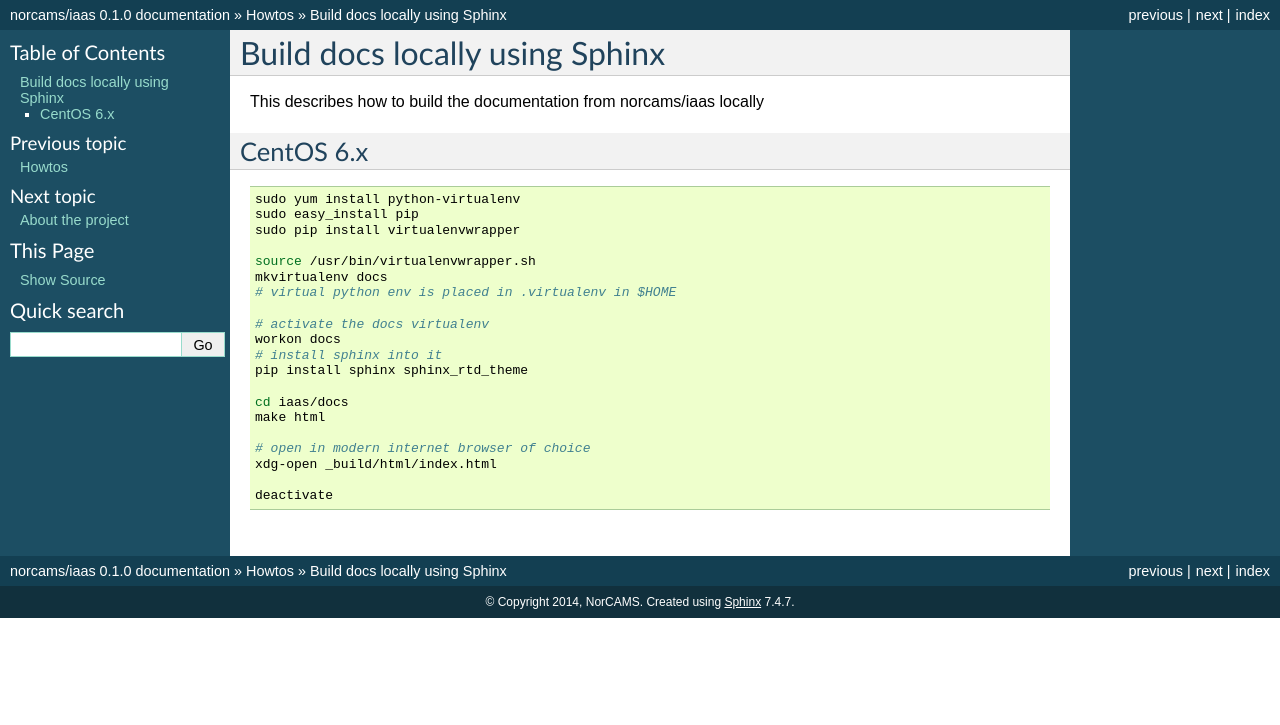
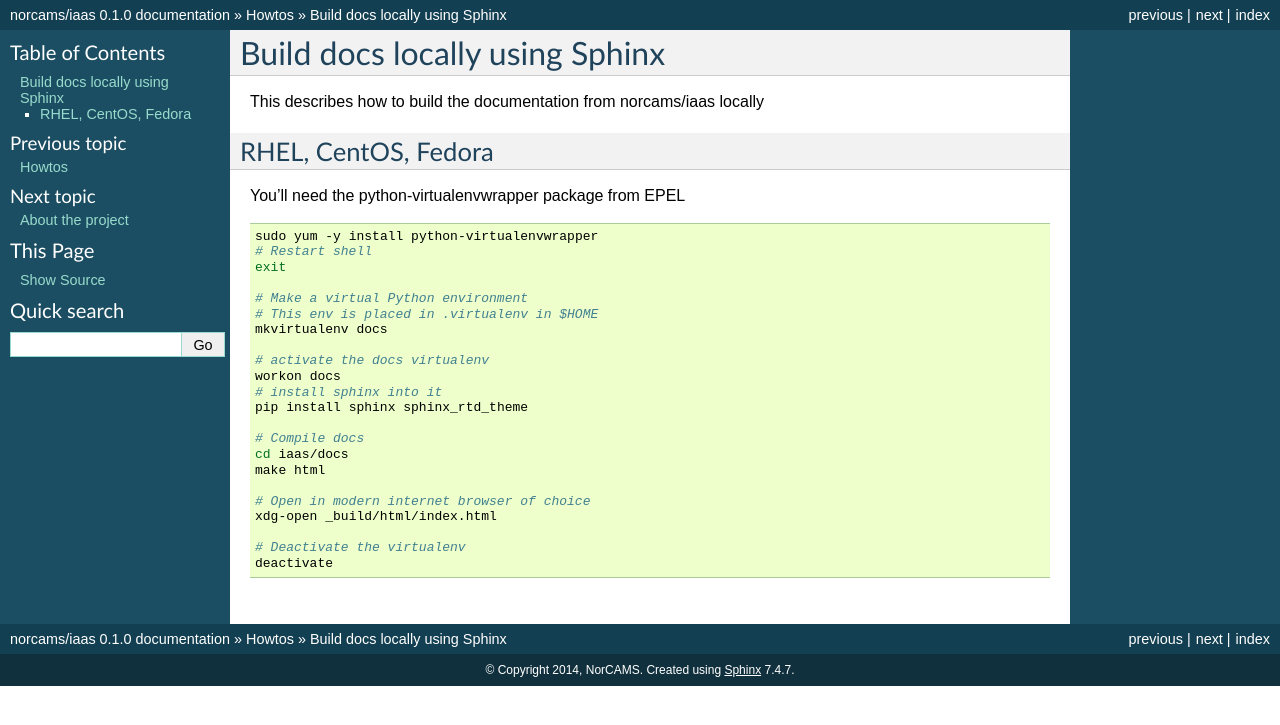
Before and after one commit to norcams/iaas, a Sphinx documentation site: the page built from docs/howtos/build_docs.rst, in a window 1280 px wide. Shown: the top 725 px of the page. Built offline with Sphinx 7.4.7, drawn with Linux system fonts in a browser that asks for light colours.

Commit message:
Using virtualenvwrapper from EPEL

```diff
--- a/docs/howtos/build_docs.rst
+++ b/docs/howtos/build_docs.rst
@@ -3,28 +3,32 @@ Build docs locally using Sphinx
 
 This describes how to build the documentation from norcams/iaas locally
 
-CentOS 6.x
-----------
+RHEL, CentOS, Fedora
+--------------------
+
+You'll need the python-virtualenvwrapper package from EPEL
 
 .. code:: bash
 
-   sudo yum install python-virtualenv
-   sudo easy_install pip
-   sudo pip install virtualenvwrapper
+   sudo yum -y install python-virtualenvwrapper
+   # Restart shell
+   exit
 
-   source /usr/bin/virtualenvwrapper.sh
+   # Make a virtual Python environment
+   # This env is placed in .virtualenv in $HOME
    mkvirtualenv docs
-   # virtual python env is placed in .virtualenv in $HOME
 
    # activate the docs virtualenv
    workon docs
    # install sphinx into it
    pip install sphinx sphinx_rtd_theme
 
+   # Compile docs
    cd iaas/docs
    make html
 
-   # open in modern internet browser of choice
+   # Open in modern internet browser of choice
    xdg-open _build/html/index.html
 
+   # Deactivate the virtualenv
    deactivate
```
